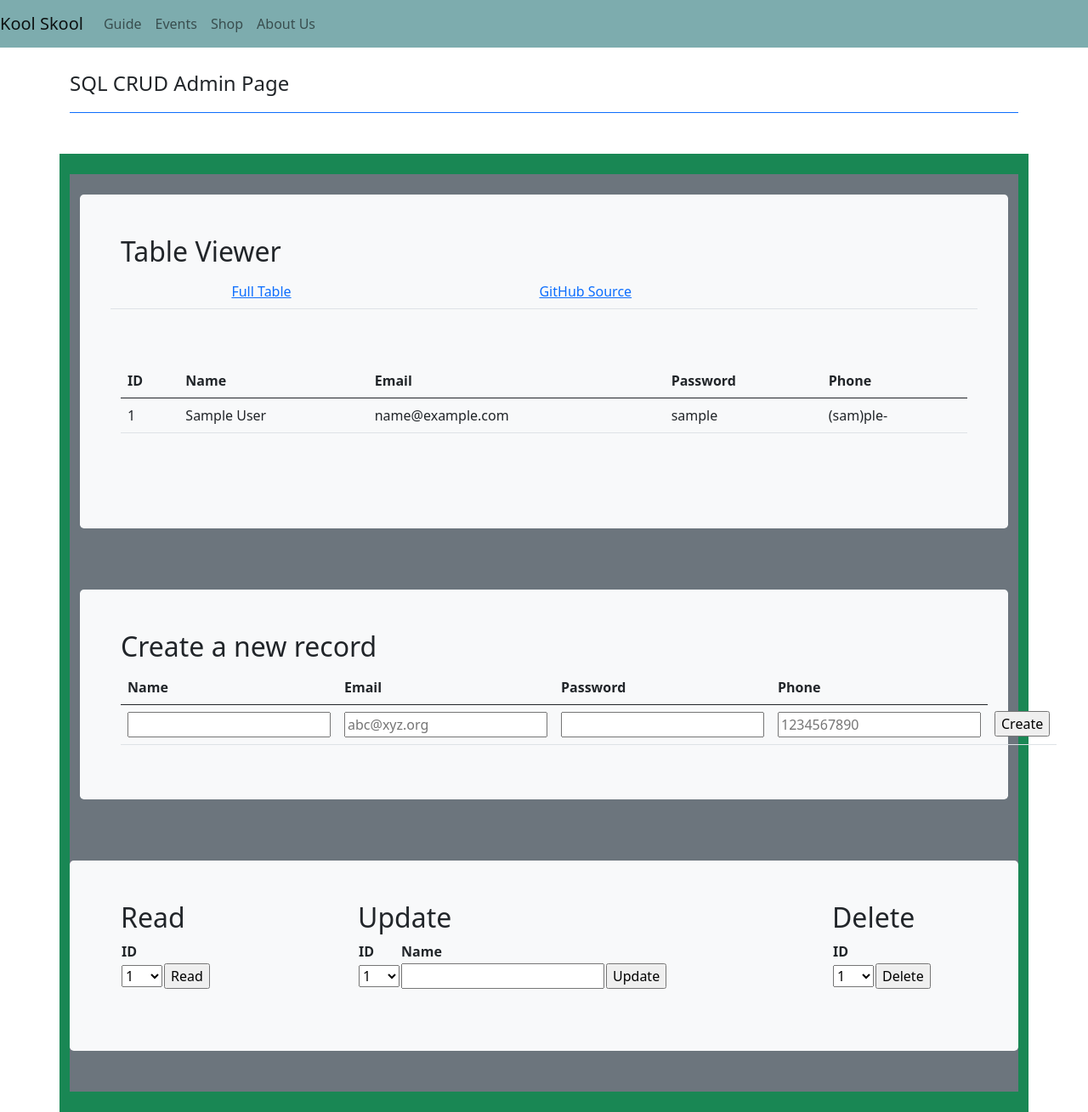
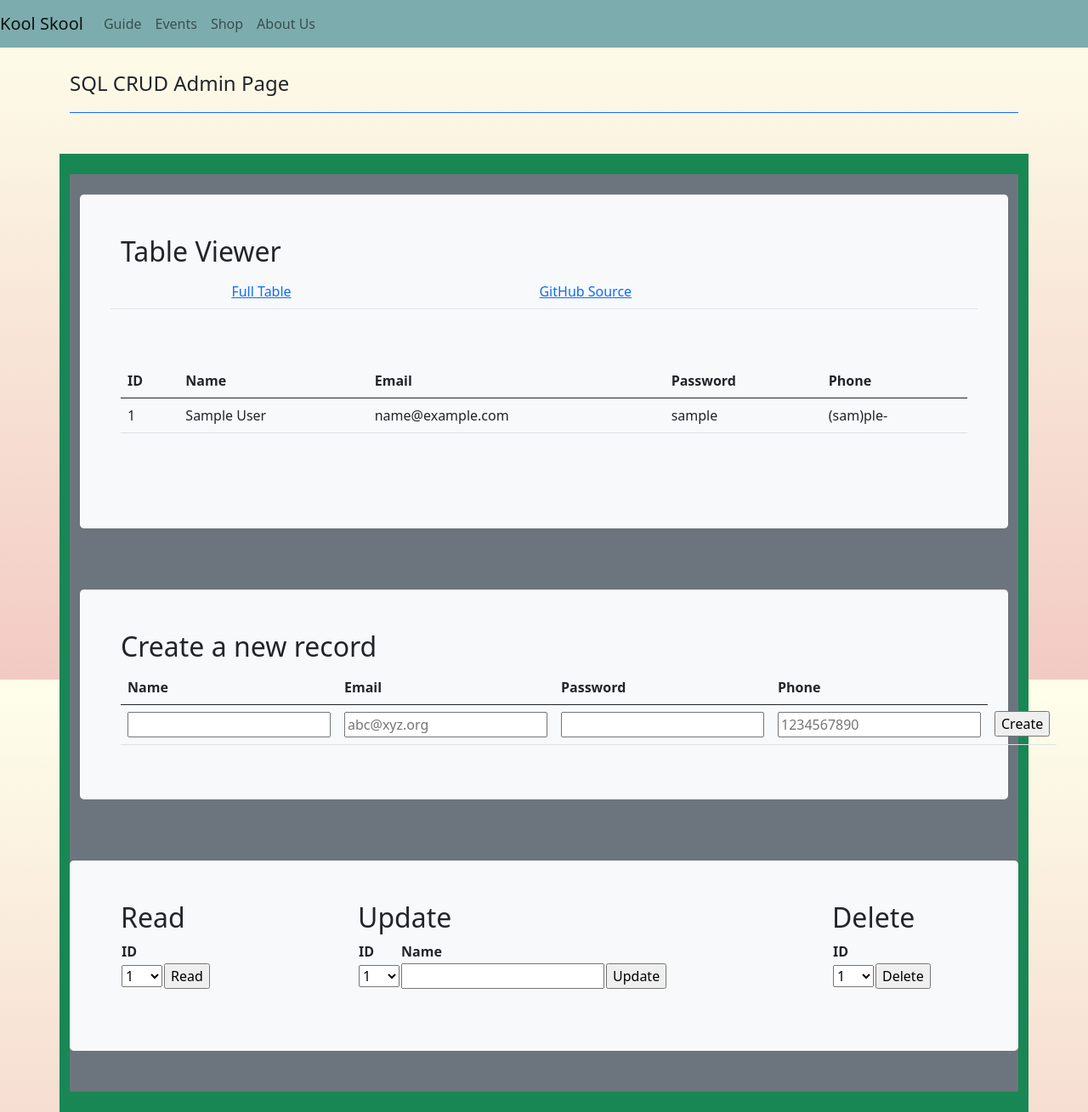
Before and after one commit to aaditgupta21/Fotography, a Flask app: page /crud/ in a window 1280 px wide. Shown: the whole page at 85% size. Run offline with Flask 2, Linux system fonts and the light colour scheme; the visitor is signed in with stand-in values (Sample User, id 1); data comes from the database, SQL or seed files in the repository; some libraries are stand-ins or nearby versions.

Commit message:
pages colors

```diff
--- a/templates/layouts/base.html
+++ b/templates/layouts/base.html
@@ -35,6 +35,13 @@
     <title>{{ basename }} | {{ project }}</title>
 </head>
 
+<style>
+
+    body {
+        background: -webkit-gradient(linear, left top, left bottom, from(#FEFFEB), to(#f2cac4)) fixed;
+    }
+</style>
+
 <body>
 {% include "layouts/navbar.html" %}
 {% block content %}
```
